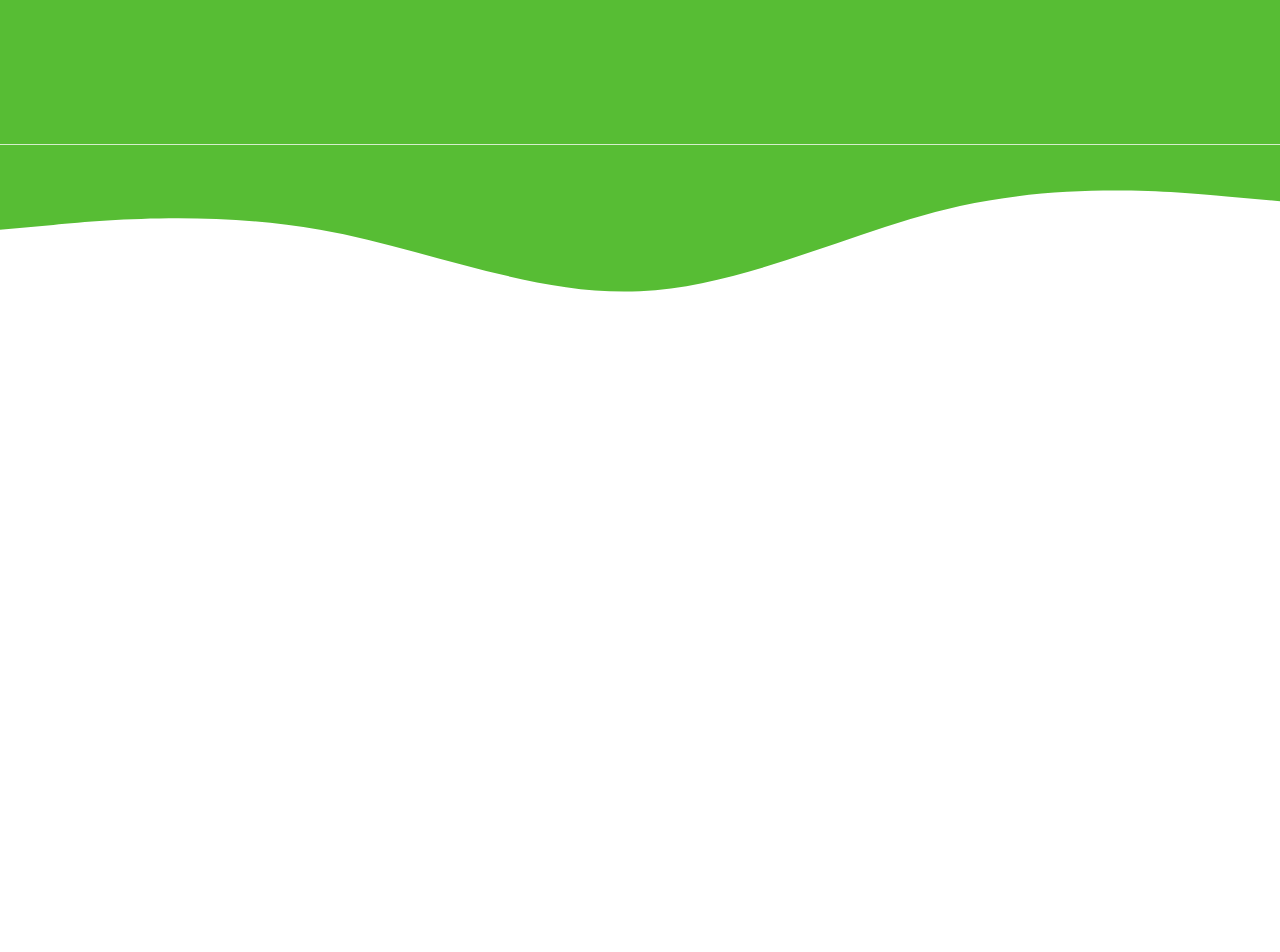
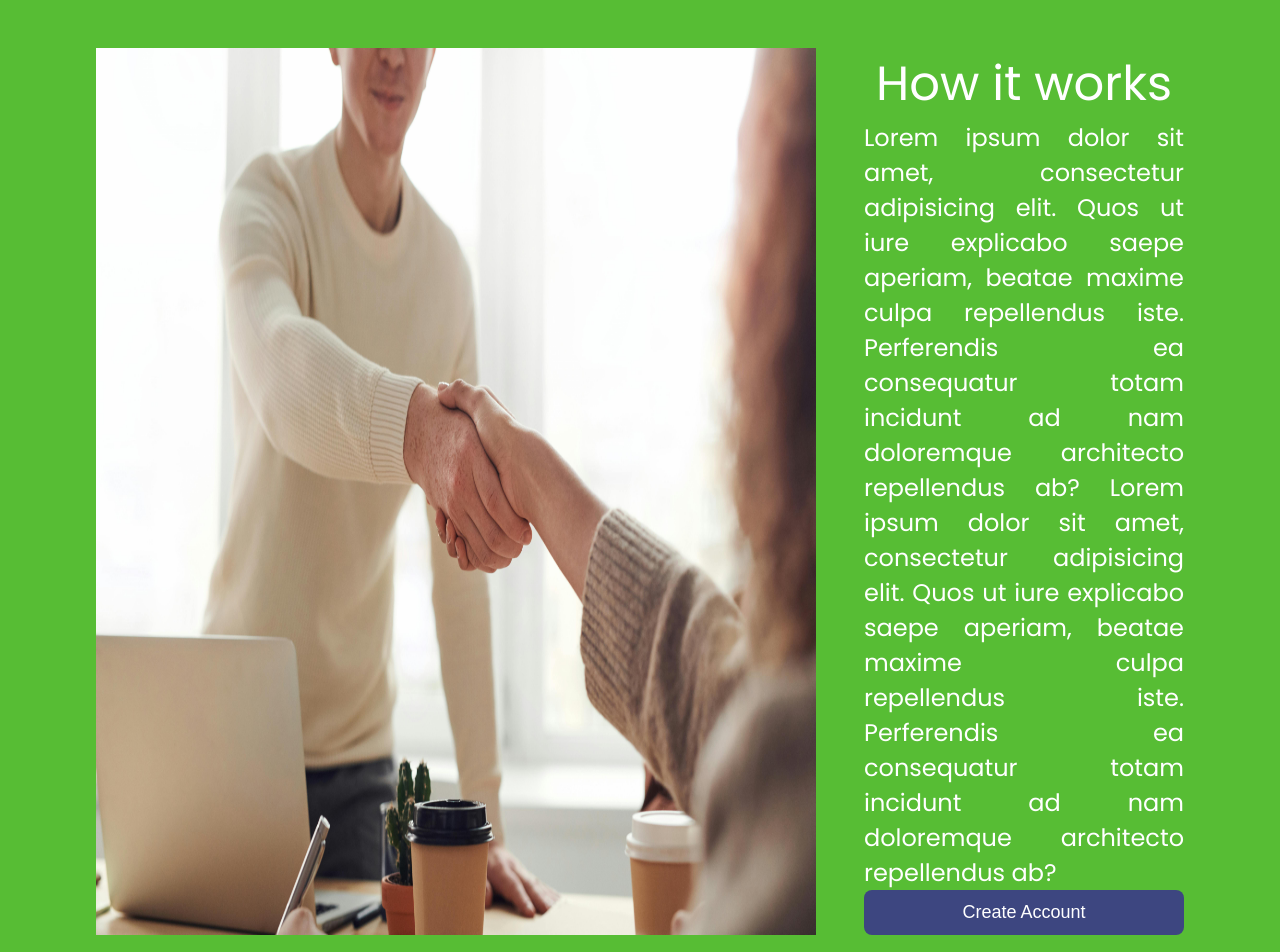
Before and after one commit to mizdebski77/Your-Cv-Maker, a Next.js app: page / in a window 1280 px wide. Shown: the part 940-1892 px from the top of the page. Before the commit the page ends 1369 px from the top, so only its background shows below. Built offline with nearby package versions, Linux system fonts and the light colour scheme.

Commit message:
How it works section added

```diff
--- a/src/app/core/StyledComponents/theme.ts
+++ b/src/app/core/StyledComponents/theme.ts
@@ -16,7 +16,9 @@ export const theme = {
 
   textSize: {
     pageTitle: '72px',
-    mediaPageTitle: '32px'
+    mediaPageTitle: '32px',
+    sectionTitle: '48px',
+    text: '24px'
   },
 
   mediaQuery: {
--- a/src/app/features/Home/HowItWorks/howItWorks.tsx
+++ b/src/app/features/Home/HowItWorks/howItWorks.tsx
@@ -1,15 +1,33 @@
-import { Container, Image, Wrapper } from "./styledHowItWorks";
+import { Container, Wave, TextSection, Title, Wrapper, SectionText, Image, Content } from "./styledHowItWorks";
 import topWave from '../../../common/Images/topWave.svg';
+import howItWorks from '../../../common/Images/howItWorks.jpg';
+import { Button } from "@/app/common/components/button";
 
 export default function HowItWorks() {
     return (
         <Wrapper>
-            <Image src={topWave.src} alt="wave" />
+            <Wave src={topWave.src} alt="wave" />
             <Container>
+                <Content>
+                    <Image src={howItWorks.src} alt="how it works" />
+                    <TextSection>
+                        <Title>How it works</Title>
+                        <SectionText>
+                            Lorem ipsum dolor sit amet, consectetur adipisicing elit. Quos ut iure explicabo saepe aperiam, beatae maxime culpa repellendus iste. Perferendis ea consequatur totam incidunt ad nam doloremque architecto repellendus ab? Lorem ipsum dolor sit amet, consectetur adipisicing elit. Quos ut iure explicabo saepe aperiam, beatae maxime culpa repellendus iste. Perferendis ea consequatur totam incidunt ad nam doloremque architecto repellendus ab?
+                        </SectionText>
 
+                        <Button
+                            text="Create Account"
+                            onClick={() => alert('Button clicked!')}
+                            padding="24px"
+                            margin="10px"
+                            background="blue"
+                            hoverColor="lightBlue"
+                        />
+                    </TextSection>
+                </Content>
             </Container>
-
-            <Image src={topWave.src} alt="wave" rotate />
-        </Wrapper>
+            <Wave src={topWave.src} alt="wave" rotate />
+        </Wrapper >
     );
 }
--- a/src/app/features/Home/HowItWorks/styledHowItWorks.ts
+++ b/src/app/features/Home/HowItWorks/styledHowItWorks.ts
@@ -8,7 +8,7 @@ export const Wrapper = styled.section`
     display: grid;
 `;
 
-export const Image = styled.img<{ rotate?: boolean }>`
+export const Wave = styled.img<{ rotate?: boolean }>`
     width: 100%;
 
     ${({ rotate }) => rotate && css`
@@ -16,7 +16,37 @@ export const Image = styled.img<{ rotate?: boolean }>`
     `};
 `;
 
+export const Image = styled.img`
+    max-width: 720px;
+`;
+
 export const Container = styled.div`
     background: ${theme.palette.green};
     padding: 96px;
 `;
+
+export const Content = styled.div`
+    max-width: 1500px;
+    margin: auto;
+    display: flex;
+    gap: 48px;
+`;
+
+export const TextSection = styled.div`
+    display: grid;
+    align-items: center;
+
+`;
+
+export const Title = styled.h2`
+    font-size: ${theme.textSize.sectionTitle};
+    color: white;
+    font-weight: 400;
+    text-align: center;
+`;
+
+export const SectionText = styled.p`
+    font-size: ${theme.textSize.text};
+    color: white;
+    text-align: justify;
+`;
```
Also changed, not shown: src/app/common/Images/howItWorks.jpg (added).
